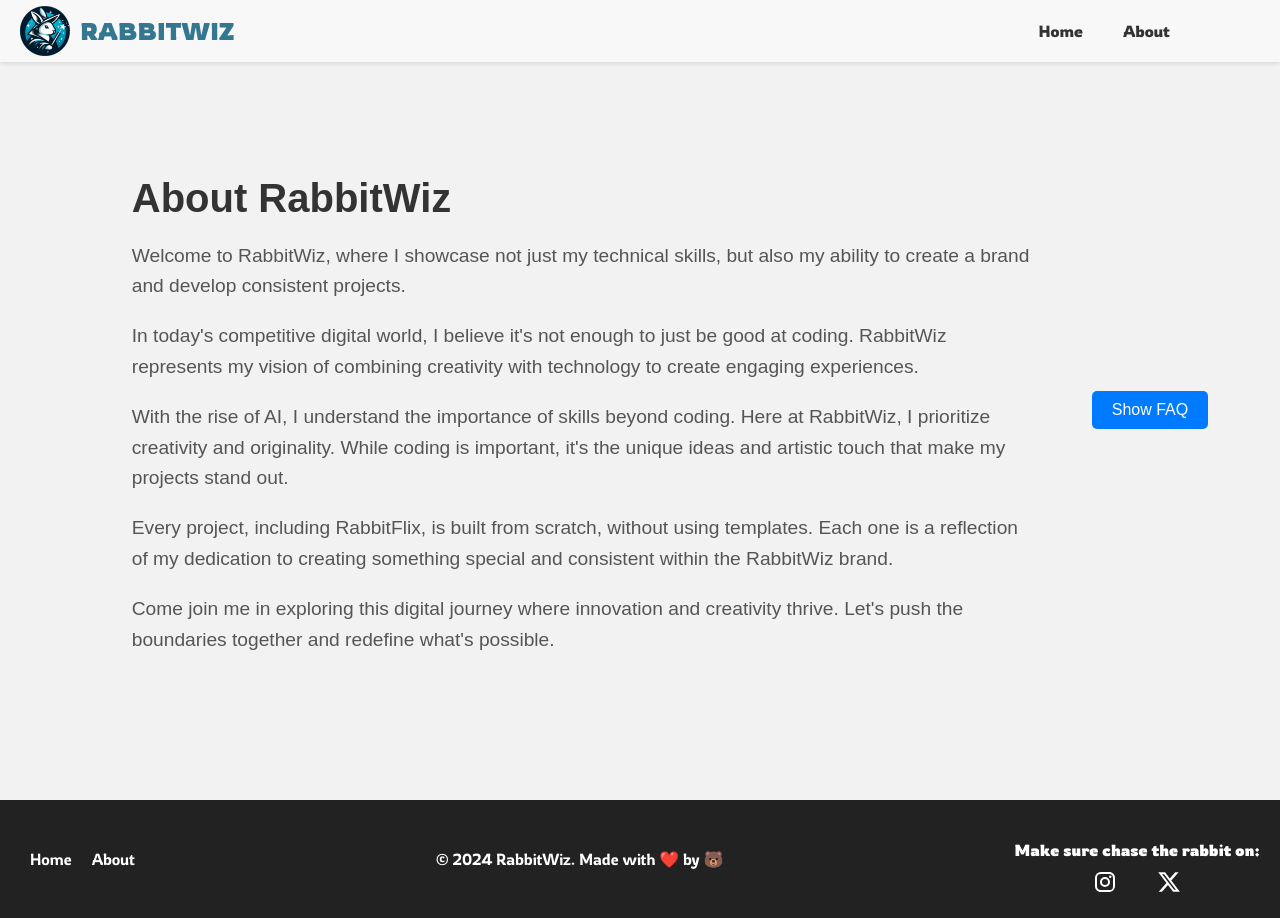
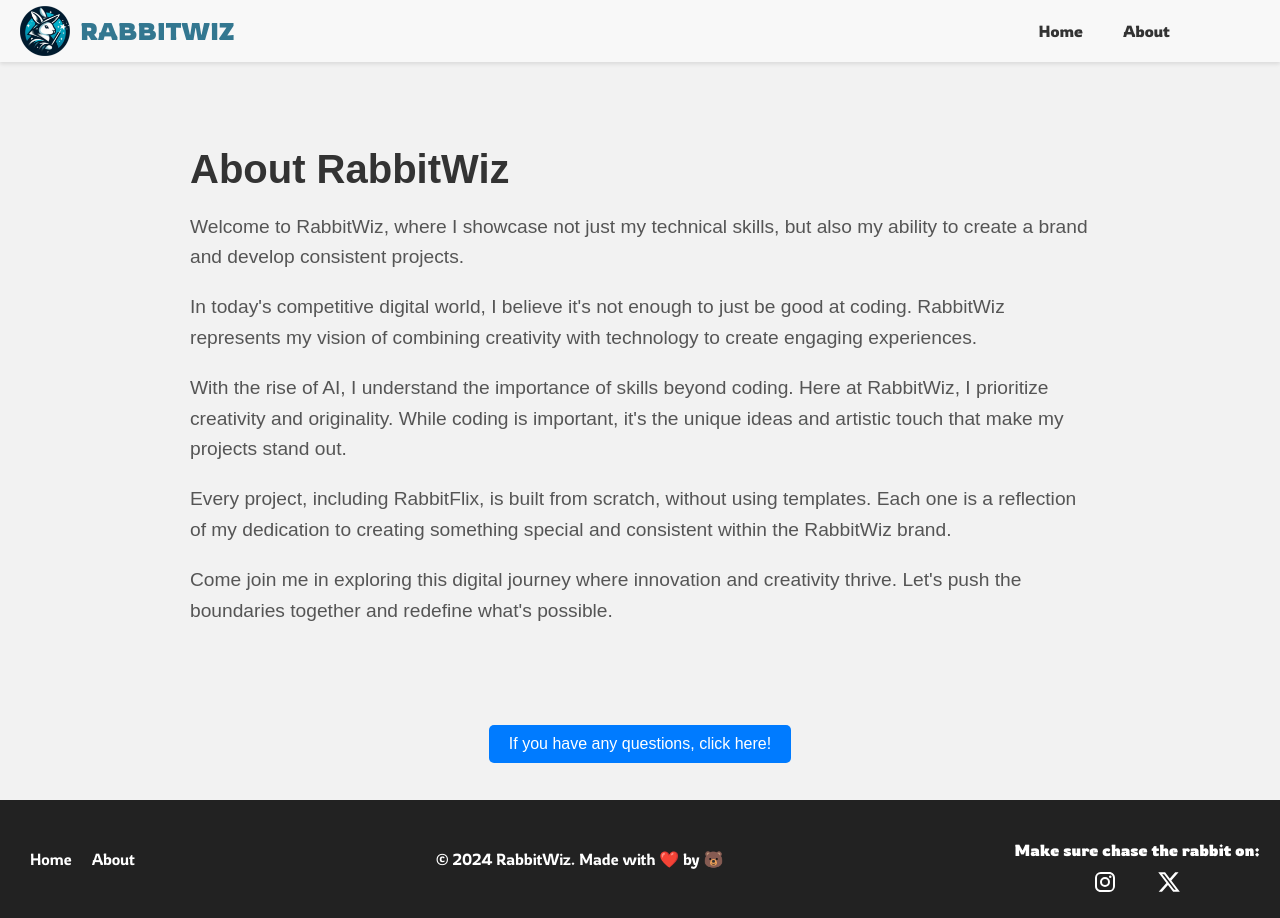
Before and after one commit to uluutku/RabbitWiz, a React (Vite) app in the folder rabbitwiz/: page /about in a window 1280 px wide. Built offline with nearby package versions, Linux system fonts and the light colour scheme.

Commit message:
Update FAQSection button text and AboutPage layout

```diff
--- a/rabbitwiz/src/Components/FAQSection.jsx
+++ b/rabbitwiz/src/Components/FAQSection.jsx
@@ -11,7 +11,7 @@ function FAQSection() {
         className="faq-toggle-button"
         onClick={() => setIsFAQVisible(!isFAQVisible)}
       >
-        {isFAQVisible ? "Hide FAQ" : "Show FAQ"}
+        {isFAQVisible ? "Hide FAQ" : "If you have any questions, click here!"}
       </button>
       {isFAQVisible && (
         <div className="faq-content">
--- a/rabbitwiz/src/Pages/AboutPage.css
+++ b/rabbitwiz/src/Pages/AboutPage.css
@@ -2,6 +2,7 @@
 
 .about-page {
   display: flex;
+  flex-direction: column;
   justify-content: center;
   align-items: center;
   min-height: 100vh; /* Changed height to min-height */
```
